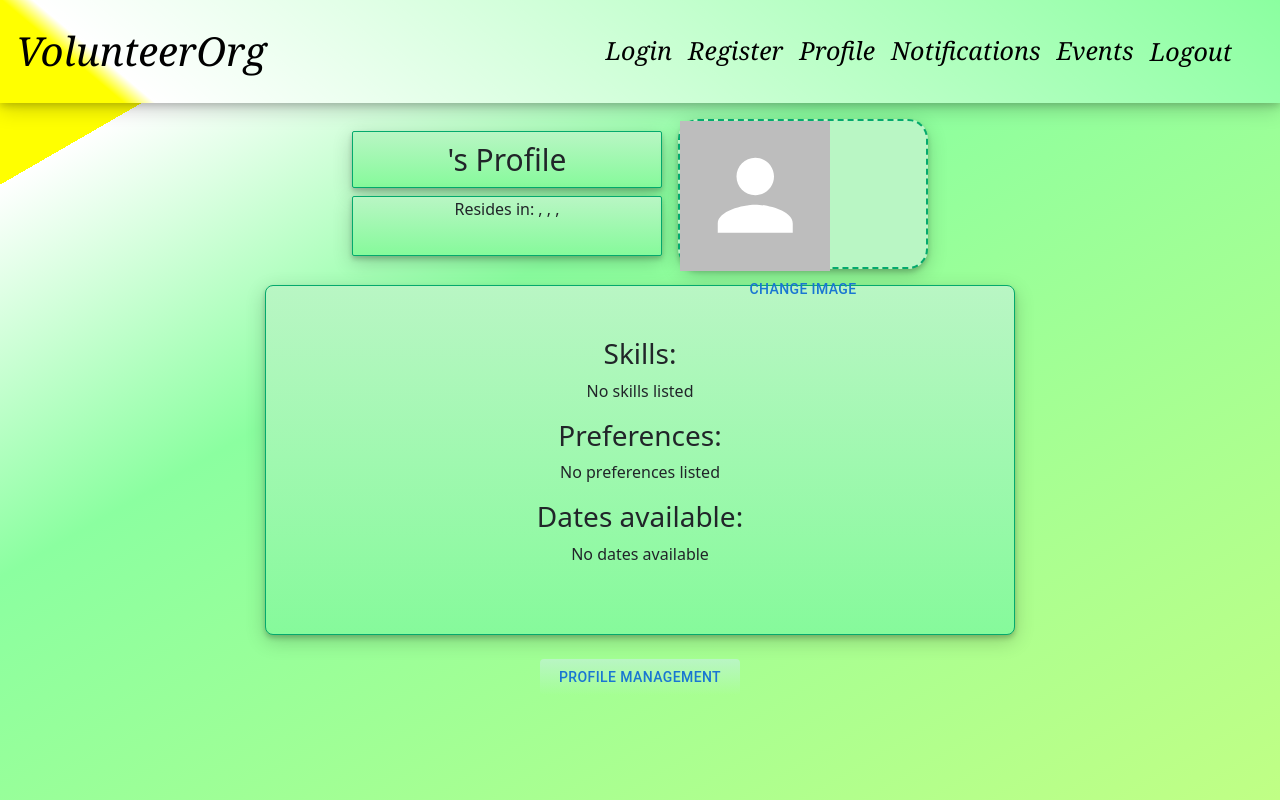
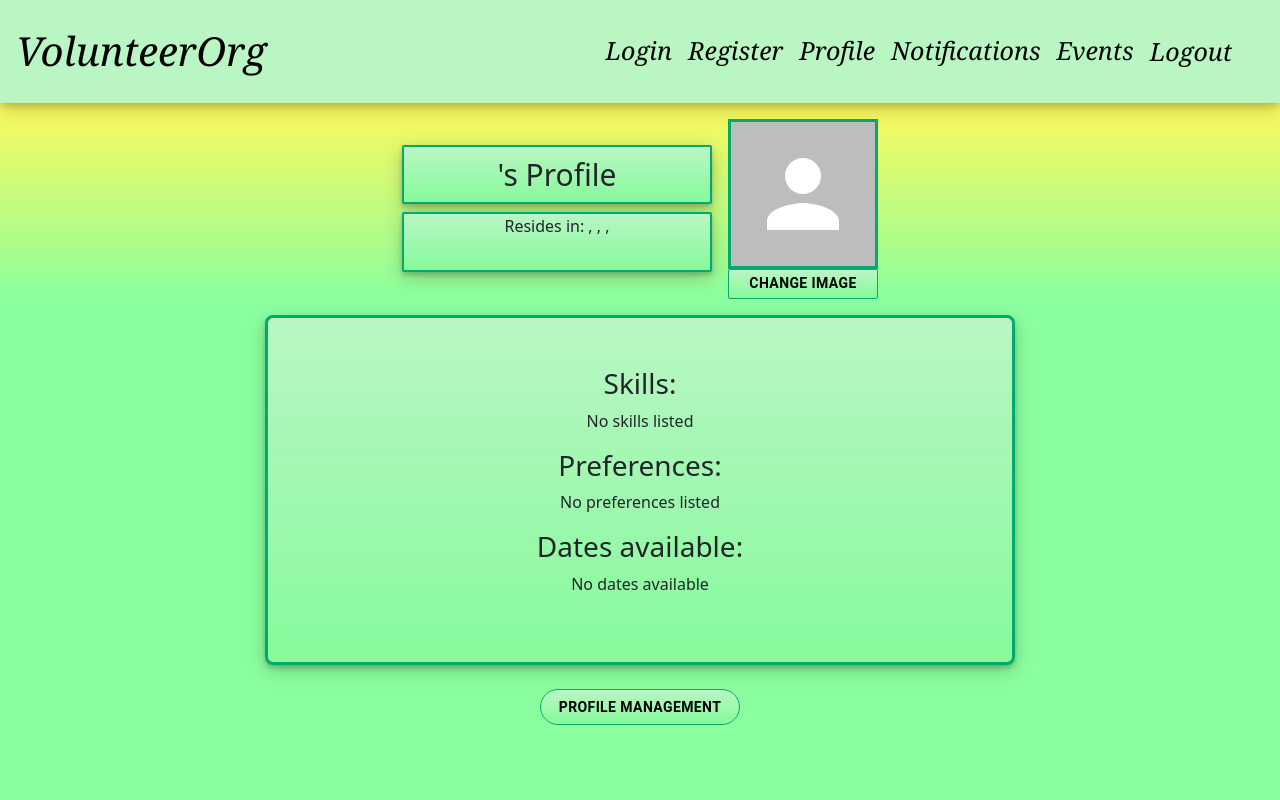
Before and after one commit to Ladicus1239/Volunteer-App, a React (Create React App) app: page /profile in a window 1280 px wide. Built offline with nearby package versions, Linux system fonts and the light colour scheme; no server answers.

Commit message:
Updating css again
It got changed for some reason, but pushing again

```diff
--- a/src/styles.css
+++ b/src/styles.css
@@ -1,43 +1,37 @@
-* {
+*{
   box-sizing: border-box;
 }
 
-body {
+body{
   margin: 0;
-  background: linear-gradient(
-    /*background change*/ 150deg,
-    yellow 0px 160px,
-    white 100px,
-    #8bffa0 500px,
+  background: linear-gradient(/*background change*/
+  #FFF95B 0px 100px,
+  #8bffa0 300px,
   transparent
 );
-  background-color: #c0ff85;
+background-color: #8bffa0;
 background-repeat: no-repeat;
 background-size: cover;
 min-height: 100vh;
 }
 /*//////////////////////////////////////////////////////////////////////////////////////////////////////////////////////////////////////////////////////////////////////////*/
 /*Navbar*/
-.nav {
-  background: linear-gradient(#b9f6c4, transparent);
-  background: linear-gradient(
-    /*background change*/ 40deg,
-    yellow 0px 80px,
-    white 100px,
-    transparent
-  );
+.nav{
+  background:linear-gradient(
+      #b9f6c4 0px 110px,
+      transparent);
   background-color: #8bffa0;
   box-shadow: 0 2px 8px 0 rgba(0, 0, 0, 0.2), 0 6px 20px 0 rgba(0, 0, 0, 0.19);
-  color: black;
+  color:black;
   display: flex;
   justify-content: space-between;
-  font-family: "Georgia", "Times New Roman", serif;
+  font-family: "Georgia","Times New Roman", serif;
   font-style: italic;
   align-items: center;
   gap: 2rem;
   padding: 0 1rem;
 }
-.nav ul {
+.nav ul{
   padding: 2rem;
   margin: 0;
   list-style: none;
@@ -46,67 +40,67 @@ body {
 }
 .nav a {
   color: inherit;
-  text-decoration: none;
+  text-decoration:none;
 }
 
 .nav .HomeButton:hover {
-  color: white; /*added white text change and animation upon hover to VolunteerOrg text*/
+  color: white;           /*added white text change and animation upon hover to VolunteerOrg text*/
   transition-duration: 0.3s;
 }
 
 .nav li {
-  transition: all ease-in-out 0.5s; /*added transition for when mouse no longer hovering links*/
+  transition: all ease-in-out 0.5s;       /*added transition for when mouse no longer hovering links*/
 }
 
-.nav li.active {
+.nav li.active{
   background-color: #89f39c;
 }
 
-.nav li:hover {
+.nav li:hover{
   /*background-color: #86fa9b;*/
-  color: white; /*added white text transition animation and padding upon hover for aesthetics*/
+  color: white;                   /*added white text transition animation and padding upon hover for aesthetics*/
   transition-duration: 0.3s;
   margin-top: 10px;
 }
-.HomeButton {
+.HomeButton{
   font-size: 40px;
-  transition-duration: 0.5s; /*added animation for when mouse comes off of hover*/
+  transition-duration: 0.5s;      /*added animation for when mouse comes off of hover*/
 }
 
-.navbutton {
+.navbutton{
   font-size: 25px;
 }
 /*//////////////////////////////////////////////////////////////////////////////////////////////////////////////////////////////////////////////////////////////////////////*/
 /*General text*/
-.center-text {
+.center-text{
   text-align: center;
 }
 
-.p {
-  font-family: "Georgia", "Times New Roman", serif;
+.p{
+  font-family: "Georgia","Times New Roman", serif;
   font-size: 40px;
 }
 
 .register {
-  font-family: "Georgia", "Times New Roman", serif;
+  font-family: "Georgia","Times New Roman", serif;
   text-align: center;
   margin: auto;
   margin-top: 5px;
   padding-top: 20px;
 }
 
-.center-text {
+.center-text{
   text-align: center;
-  font-family: "Georgia", "Times New Roman", serif;
+  font-family: "Georgia","Times New Roman", serif;
 }
 
-p.center-text {
+p.center-text{
   text-align: center;
   font-size: 30px;
 }
 
-h1.pageTitle {
-  font-family: "Georgia", "Times New Roman", serif;
+h1.pageTitle{
+  font-family: "Georgia","Times New Roman", serif;
   text-align: center;
   margin: auto;
   margin-top: 5px;
@@ -114,7 +108,7 @@ h1.pageTitle {
 }
 /*//////////////////////////////////////////////////////////////////////////////////////////////////////////////////////////////////////////////////////////////////////////*/
 /* profile management page*/
-.PManageContainer1 {
+.PManageContainer1{
   display: flex;
   flex-direction: row;
   justify-content: center;
@@ -125,6 +119,7 @@ h1.pageTitle {
   display: flex;
   flex-direction: row;
 }
+
 
 .day {
   padding-left: 5px;
@@ -144,7 +139,7 @@ h1.pageTitle {
 .buttonDates {
   position: relative;
   margin-top: 5%;
-  border: 2px solid #04aa6d;
+  border: 2px solid #04AA6D;
   border-radius: 10%;
   background: linear-gradient(#b9f6c4, transparent);
   background-color: #86fa9b;
@@ -177,7 +172,7 @@ h1.pageTitle {
   margin-left: 70px;
   margin-top: 15px;
   border: solid;
-  border-color: #04aa6d;
+  border-color: #04AA6D;
   max-height: 90px;
   overflow: scroll;
 }
@@ -185,7 +180,7 @@ h1.pageTitle {
   resize: none;
   justify-content: center;
   text-align: center;
-  font-family: "Georgia", "Times New Roman", serif;
+  font-family: "Georgia","Times New Roman", serif;
   width: 600px;
   height: 500px;
   padding-bottom: 2%;
@@ -197,7 +192,7 @@ h1.pageTitle {
 
 .registerDiv1 input {
   resize: none;
-  width: 300px;
+  width:300px;
   padding: 2%;
   margin-bottom: 20px;
   transition-duration: 0.5s;
@@ -215,7 +210,7 @@ h1.pageTitle {
   height: 500px;
   justify-content: center;
   align-items: center;
-  font-family: "Georgia", "Times New Roman", serif;
+  font-family: "Georgia","Times New Roman", serif;
   box-shadow: 0 2px 8px 0 rgba(0, 0, 0, 0.2), 0 6px 20px 0 rgba(0, 0, 0, 0.19);
   background-color: #86fa9b;
   border-style: double;
@@ -223,7 +218,7 @@ h1.pageTitle {
 }
 
 .registerDiv2 input {
-  padding: 10px;
+  padding:10px;
   transition-duration: 0.5s;
 }
 
@@ -241,11 +236,11 @@ h1.pageTitle {
 .submit {
   width: 125px;
   height: 80px;
-  background: linear-gradient(#b9f6c4, transparent);
+  background:linear-gradient(#b9f6c4,transparent);
   background-color: #86fa9b;
   border: none;
   color: black;
-  border: 2px solid #04aa6d;
+  border: 2px solid #04AA6D;
   padding: 10px;
   text-align: center;
   text-decoration: none;
@@ -257,7 +252,7 @@ h1.pageTitle {
 }
 
 .submit:hover {
-  background-color: #04aa6d;
+  background-color: #04AA6D;
   color: white;
   transition-duration: 0.3s;
 }
@@ -267,7 +262,7 @@ h1.pageTitle {
 }
 /*//////////////////////////////////////////////////////////////////////////////////////////////////////////////////////////////////////////////////////////////////////////*/
 /*Home Page*/
-.logo {
+.logo{
   text-align: center;
   display: block;
   justify-content: center;
@@ -275,32 +270,32 @@ h1.pageTitle {
   margin: auto;
 }
 
-h2.Home {
+h2.Home{
   text-align: center;
   font-size: 40px;
 }
 /*//////////////////////////////////////////////////////////////////////////////////////////////////////////////////////////////*/
 /*logout button*/
-.logoutButton {
+.logoutButton{
   margin-top: 1px;
-  background: none;
-  border: none;
-  padding: 0;
+  background:none;
+  border:none;
+  padding:0;
   cursor: pointer;
   font-size: 25px;
-  font-family: "Georgia", "Times New Roman", serif;
+  font-family: "Georgia","Times New Roman", serif;
   font-style: italic;
 }
 
-.logoutButton:hover {
+.logoutButton:hover{
   /*background-color: #86fa9b;*/
-  color: white; /*added white text transition animation and padding upon hover for aesthetics*/
+  color: white;                   /*added white text transition animation and padding upon hover for aesthetics*/
   transition-duration: 0.3s;
 }
 
 /*//////////////////////////////////////////////////////////////////////////////////////////////////////////////////////////////////////////////////////////////////////////*/
 /*Login Page*/
-.login {
+.login{
   text-align: center;
   display: block;
   justify-content: center;
@@ -308,11 +303,11 @@ h2.Home {
   margin: 5px;
   height: 80px;
 }
-img.googlelogin {
+img.googlelogin{
 height: 80px;
 }
 
-input.loginInput {
+input.loginInput{
   text-align: center;
   justify-content: center;
   border: 2px solid black;
@@ -325,11 +320,11 @@ input.loginInput {
 .loginButton {
   width: 80px;
   height: 40px;
-  background: linear-gradient(#b9f6c4, transparent);
+  background:linear-gradient(#b9f6c4,transparent);
   background-color: #86fa9b;
   border: none;
   color: black;
-  border: 2px solid #04aa6d;
+  border: 2px solid #04AA6D;
   padding: 10px;
   text-align: center;
   text-decoration: none;
@@ -341,7 +336,7 @@ input.loginInput {
 }
 
 .loginButton:hover {
-  background-color: #04aa6d;
+  background-color: #04AA6D;
   color: white;
   transition-duration: 0.3s;
 }
@@ -351,13 +346,13 @@ input.loginInput {
 }
 /*///////////////////////////////////////////////////////////////////////////////////*/
 /*Register page*/
-.signup-header {
+.signup-header{
   text-align: center;
   margin-bottom: 10px;
 }
-.signup-card {
+.signup-card{
   justify-items: center;
-  font-family: "Georgia", "Times New Roman", serif;
+  font-family: "Georgia","Times New Roman", serif;
   font-size: 20px;
   margin-top: 50px;
   width: 800px;
@@ -365,20 +360,20 @@ input.loginInput {
   background-color: #86fa9b;
   min-height: 400px;
 }
-.SignInRedirect {
-  font-family: "Georgia", "Times New Roman", serif;
+.SignInRedirect{
+  font-family: "Georgia","Times New Roman", serif;
   font-size: 24px;
 }
-.signup-button {
+.signup-button{
   margin-left: 190px;
   margin-top: 30px;
   width: 400px;
   height: 40px;
-  background: linear-gradient(#b9f6c4, transparent);
+  background:linear-gradient(#b9f6c4,transparent);
   background-color: #86fa9b;
   border: none;
   color: black;
-  border: 2px solid #04aa6d;
+  border: 2px solid #04AA6D;
   padding: 10px;
   text-align: center;
   text-decoration: none;
@@ -388,79 +383,79 @@ input.loginInput {
   transition-duration: 0.5s;
 }
 
-.signup-button:hover {
-  background-color: #04aa6d;
+.signup-button:hover{
+  background-color: #04AA6D;
   color: white;
   transition-duration: 0.3s;
-  border: 2px solid #04aa6d;
+  border: 2px solid #04AA6D;
 }
 
-.signup-button:active {
+.signup-button:active{
   color: black;
 }
 
-.signup-container {
+.signup-container{
   flex-direction: column;
   align-items: center;
   justify-content: center;
 }
-.signup-form {
+.signup-form{
   flex-direction: column;
   align-items: center;
   justify-content: center;
 }
 /*//////////////////////////////////////////////////////////////////////////////////////////////////////////////////////////////////////////////////////////////////////////*/
 /*Notification component*/
-.msginput {
+.msginput{
   display: flex;
   align-items: center;
   justify-content: center;
   flex-direction: column;
 }
 
-input.sender {
+input.sender{
   border: 2px solid black;
   width: 210px;
 }
 
-textarea.message {
-  font-family: "Georgia", "Times New Roman", serif;
+textarea.message{
+  font-family: "Georgia","Times New Roman", serif;
   resize: none;
-  overflow: scroll;
+  overflow:scroll;
   border: 2px solid black;
   width: 800px;
   height: 200px;
 }
 
-table.announcement {
-  font-family: "Georgia", "Times New Roman", serif;
+table.announcement{
+  font-family: "Georgia","Times New Roman", serif;
 
   width: 800px;
   border-collapse: collapse;
   border: 2px solid black;
 }
 
-th.announcementNames {
-  table-layout: fixed;
-  font-family: "Georgia", "Times New Roman", serif;
+th.announcementNames{
+  table-layout:fixed;
+  font-family: "Georgia","Times New Roman", serif;
   vertical-align: top;
   background-color: #8bffa0;
   border: 2px solid black;
 }
 
-tr.announcementData {
+tr.announcementData{
   resize: none;
-  table-layout: fixed;
+  table-layout:fixed;
   height: 100px;
-  overflow-y: scroll;
+  overflow-y:scroll;
 }
 
-td.announcementData {
+td.announcementData{
   resize: none;
-  table-layout: fixed;
+  table-layout:fixed;
   height: 100px;
-  overflow-y: scroll;
-  font-family: "Georgia", "Times New Roman", serif;
+  overflow-y:scroll;
+  font-family: "Georgia","Times New Roman", serif;
   border: 2px solid black;
   background-color: white;
   vertical-align: top;
@@ -469,11 +464,11 @@ td.announcementData {
 .notificationSend {
   width: 80px;
   height: 40px;
-  background: linear-gradient(#b9f6c4, transparent);
+  background:linear-gradient(#b9f6c4,transparent);
   background-color: #86fa9b;
   border: none;
   color: black;
-  border: 2px solid #04aa6d;
+  border: 2px solid #04AA6D;
   padding: 10px;
   text-align: center;
   text-decoration: none;
@@ -485,7 +480,7 @@ td.announcementData {
 }
 
 .notificationSend:hover {
-  background-color: #04aa6d;
+  background-color: #04AA6D;
   color: white;
   transition-duration: 0.3s;
 }
@@ -519,16 +514,16 @@ td.announcementData {
 }
 /*//////////////////////////////////////////////////////////////////////////////////////////////////////////////////////////////////////////////////////////////////////////*/
 /*Event Page*/
-.adminredirect {
+.adminredirect{
   margin: 4px;
   height: 40px;
   width: 160px;
   font-size: 18px;
-  background: linear-gradient(#b9f6c4, transparent);
+  background:linear-gradient(#b9f6c4,transparent);
   background-color: #86fa9b;
   border: none;
   color: black;
-  border: 2px solid #04aa6d;
+  border: 2px solid #04AA6D;
   padding: 10px;
   text-align: center;
   text-decoration: none;
@@ -539,7 +534,7 @@ td.announcementData {
   transition-duration: 0.5s;
 }
 .adminredirect:hover {
-  background-color: #04aa6d;
+  background-color: #04AA6D;
   color: white;
   transition-duration: 0.3s;
 }
@@ -551,14 +546,14 @@ td.announcementData {
 /*event management Page*/
 .eventDiv1 {
   position: relative;
-  width: 800px;
+  width:800px;
   height: 400px;
   justify-content: center;
   resize: none;
-  vertical-align: middle;
+  vertical-align:middle;
   align-items: center;
   text-align: center;
-  font-family: "Georgia", "Times New Roman", serif;
+  font-family: "Georgia","Times New Roman", serif;
   box-shadow: 0 2px 8px 0 rgba(0, 0, 0, 0.2), 0 6px 20px 0 rgba(0, 0, 0, 0.19);
   background-color: #86fa9b;
   border-style: double;
@@ -568,7 +563,7 @@ td.announcementData {
 .eventDiv1 input {
   height: 100px;
   resize: none;
-  position: left;
+  position:left;
   margin-bottom: 4px;
   transition-duration: 0.5s;
 }
@@ -579,14 +574,14 @@ td.announcementData {
 }
 
 .eventDiv2 {
-  width: 800px;
+  width:800px;
   height: 400px;
   justify-content: center;
   resize: none;
-  vertical-align: middle;
+  vertical-align:middle;
   align-items: center;
   text-align: center;
-  font-family: "Georgia", "Times New Roman", serif;
+  font-family: "Georgia","Times New Roman", serif;
   box-shadow: 0 2px 8px 0 rgba(0, 0, 0, 0.2), 0 6px 20px 0 rgba(0, 0, 0, 0.19);
   background-color: #86fa9b;
   border-style: double;
@@ -606,10 +601,11 @@ td.announcementData {
 .container {
   display: flex;
   justify-content: center;
+
 }
 /*//////////////////////////////////////////////////////////////////////////////////////////////////////////////////////////////////////////////////////////////////////////*/
 /*Volunteer History Page*/
-.volunteerContainer {
+.volunteerContainer{
 display: flex;
 flex-direction: column;
 justify-content: center;
@@ -623,7 +619,7 @@ td.announcementData {
   box-shadow: 0 3px 5px 0 rgba(0, 0, 0, 0.2), 0 6px 20px 0 rgba(0, 0, 0, 0.19);
   padding: 10px;
   border: solid;
-  border-color: #04aa6d;
+  border-color: #04AA6D;
   border-radius: 20%;
   width: 310px;
 }
@@ -649,36 +645,37 @@ td.announcementData {
   padding: 10px;
 }
 
-.table td:nth-child(odd) {
+.table td:nth-child(odd){
   background-color: #b9f6c4;
 }
 
+
 /*//////////////////////////////////////////////////////////////////////////////////////////////////////////////////////////////////////////////////////////////////////////*/
 /*Profile Page*/
-.profileContainer1 {
+.profileContainer1{
   display: flex;
   flex-direction: column;
   justify-content: center;
   margin: 8px;
 }
-.profileContainer2 {
+.profileContainer2{
   display: flex;
   flex-direction: column;
-  justify-content: end;
+  justify-content:end;
   margin: 8px;
 }
-.profileContainer3 {
+.profileContainer3{
   display: flex;
   flex-direction: row;
   justify-content: center;
   margin: 8px;
 }
-.profileContainer4 {
+.profileContainer4{
   display: flex;
   flex-direction: column;
   align-items: center;
 }
-.profileContainer5 {
+.profileContainer5{
   display: flex;
   flex-direction: column;
   justify-content: center;
@@ -691,7 +688,7 @@ td.announcementData {
   box-shadow: 0 3px 5px 0 rgba(0, 0, 0, 0.2), 0 6px 20px 0 rgba(0, 0, 0, 0.19);
   padding: 10px;
   border: solid;
-  border-color: #04aa6d;
+  border-color: #04AA6D;
   border-radius: 20%;
   width: 310px;
   height: 70px;
@@ -703,7 +700,7 @@ td.announcementData {
   background-color: #86fa9b;
   box-shadow: 0 3px 5px 0 rgba(0, 0, 0, 0.2), 0 6px 20px 0 rgba(0, 0, 0, 0.19);
   border: solid;
-  border-color: #04aa6d;
+  border-color: #04AA6D;
   border-radius: 5%;
   width: 310px;
   height: 60px;
@@ -717,25 +714,25 @@ td.announcementData {
   box-shadow: 0 3px 5px 0 rgba(0, 0, 0, 0.2), 0 6px 20px 0 rgba(0, 0, 0, 0.19);
   padding: 1px;
   border: solid;
-  border-color: #04aa6d;
+  border-color: #04AA6D;
   border-radius: 5%;
   width: 750px;
   height: 350px;
 }
 
-.image {
+/*.image {
   width: 250px;
   height: 150px;
   border-style: dashed;
-  border-color: #04aa6d;
+  border-color: #04AA6D;
   background-color: #b9f6c4;
   box-shadow: 0 3px 5px 0 rgba(0, 0, 0, 0.2), 0 6px 20px 0 rgba(0, 0, 0, 0.19);
   text-align: center;
-}
+}*/
 
 .pmbutton {
   width: 200px;
-  border: 2px solid #04aa6d;
+  border: 2px solid #04AA6D;
   border-radius: 10%;
   background: linear-gradient(#b9f6c4, transparent);
   background-color: #86fa9b;
--- a/src/styles2.css
+++ b/src/styles2.css
@@ -1,10 +1,26 @@
 /* profile management page*/
-.PManageContainer1 {
+.PManageContainer1{
   display: flex;
   flex-direction: row;
   justify-content: center;
   margin: 8px;
   padding-bottom: 10px;
+}
+
+.center-text {
+  display: flex;
+  flex-direction: column;
+  justify-content: center;
+  align-items: center;
+  margin-top: 30px;
+}
+.center-text .pageTitle {
+  border: 2px solid #04AA6D;
+  border-radius: 20%;
+  background: linear-gradient(#b9f6c4, transparent);
+  background-color: #86fa9b;
+  padding: 10px;
+  text-decoration: none;
 }
 
 .state {
@@ -18,6 +34,7 @@
   display: flex;
   flex-direction: row;
 }
+
 
 .day {
   padding-left: 5px;
@@ -37,7 +54,7 @@
 .buttonDates {
   position: relative;
   margin-top: 5%;
-  border: 2px solid #04aa6d;
+  border: 2px solid #04AA6D;
   border-radius: 10%;
   background: linear-gradient(#b9f6c4, transparent);
   background-color: #86fa9b;
@@ -70,7 +87,7 @@
   margin-left: 70px;
   margin-top: 15px;
   border: solid;
-  border-color: #04aa6d;
+  border-color: #04AA6D;
   max-height: 90px;
   overflow: scroll;
 }
@@ -78,19 +95,23 @@
   resize: none;
   justify-content: center;
   text-align: center;
-  font-family: "Georgia", "Times New Roman", serif;
+  font-family: "Georgia","Times New Roman", serif;
   width: 600px;
   height: 500px;
-  padding-bottom: 2%;
+  margin-right: 10px;
+  padding-top: 20px;
   box-shadow: 0 2px 8px 0 rgba(0, 0, 0, 0.2), 0 6px 20px 0 rgba(0, 0, 0, 0.19);
+  background: linear-gradient(#b9f6c4, transparent);
   background-color: #86fa9b;
-  border-style: double;
+  border-style: solid;
+  border-radius: 8px;
+  border-color: #04AA6D;
   box-sizing: border-box;
 }
 
 .registerDiv1 input {
   resize: none;
-  width: 300px;
+  width:300px;
   padding: 2%;
   margin-bottom: 20px;
   transition-duration: 0.5s;
@@ -106,17 +127,21 @@
   flex-direction: column;
   width: 600px;
   height: 500px;
+  margin-left: 10px;
   justify-content: center;
   align-items: center;
-  font-family: "Georgia", "Times New Roman", serif;
+  font-family: "Georgia","Times New Roman", serif;
   box-shadow: 0 2px 8px 0 rgba(0, 0, 0, 0.2), 0 6px 20px 0 rgba(0, 0, 0, 0.19);
+  background: linear-gradient(#b9f6c4, transparent);
   background-color: #86fa9b;
-  border-style: double;
+  border-style: solid;
+  border-radius: 8px;
+  border-color: #04AA6D;
   box-sizing: border-box;
 }
 
 .registerDiv2 input {
-  padding: 10px;
+  padding:10px;
   transition-duration: 0.5s;
 }
 
@@ -134,11 +159,11 @@
 .submit {
   width: 125px;
   height: 80px;
-  background: linear-gradient(#b9f6c4, transparent);
+  background:linear-gradient(#b9f6c4,transparent);
   background-color: #86fa9b;
   border: none;
   color: black;
-  border: 2px solid #04aa6d;
+  border: 2px solid #04AA6D;
   padding: 10px;
   text-align: center;
   text-decoration: none;
@@ -150,7 +175,7 @@
 }
 
 .submit:hover {
-  background-color: #04aa6d;
+  background-color: #04AA6D;
   color: white;
   transition-duration: 0.3s;
 }
@@ -184,12 +209,12 @@
 }
 /*//////////////////////////////////////////////////////////////////////////////////////////////////////////////////////////////////////////////////////////////////////////*/
 /*Volunteer History Page*/
-.volunteerContainer {
-  display: flex;
-  flex-direction: column;
-  justify-content: center;
-  align-items: center;
-  margin-top: 30px;
+.volunteerContainer{
+display: flex;
+flex-direction: column;
+justify-content: center;
+align-items: center;
+margin-top: 30px;
 }
 
 .volhistory {
@@ -197,14 +222,11 @@
   background: linear-gradient(#b9f6c4, transparent);
   background-color: #86fa9b;
   box-shadow: 0 3px 5px 0 rgba(0, 0, 0, 0.2), 0 6px 20px 0 rgba(0, 0, 0, 0.19);
-  padding: 20px;
+  padding: 10px;
   border: solid;
-  border-color: #04aa6d;
-  border-radius: 20px;
-  font-family: "Georgia", "Times New Roman", serif;
-  font-size: 36px;
+  border-color: #04AA6D;
+  border-radius: 20%;
   width: 310px;
-  margin: 15px auto 20px;
 }
 
 .table {
@@ -229,36 +251,37 @@
   padding: 10px;
 }
 
-.table td:nth-child(odd) {
+.table td:nth-child(odd){
   background-color: #b9f6c4;
 }
 
+
 /*//////////////////////////////////////////////////////////////////////////////////////////////////////////////////////////////////////////////////////////////////////////*/
 /*Profile Page*/
-.profileContainer1 {
+.profileContainer1{
   display: flex;
   flex-direction: column;
   justify-content: center;
   margin: 8px;
 }
-.profileContainer2 {
+.profileContainer2{
   display: flex;
   flex-direction: column;
-  justify-content: end;
+  justify-content:end;
   margin: 8px;
 }
-.profileContainer3 {
+.profileContainer3{
   display: flex;
   flex-direction: row;
   justify-content: center;
   margin: 8px;
 }
-.profileContainer4 {
+.profileContainer4{
   display: flex;
   flex-direction: column;
   align-items: center;
 }
-.profileContainer5 {
+.profileContainer5{
   display: flex;
   flex-direction: column;
   justify-content: center;
@@ -273,9 +296,9 @@
   padding-right: 10px;
   padding-bottom: 45px;
   border: solid;
-  border-color: #04aa6d;
+  border-color: #04AA6D;
   border-radius: 2px;
-  border-width: 1px;
+  border-width: 2px;
   width: 310px;
   height: 50px;
   overflow: hidden;
@@ -287,9 +310,9 @@
   background-color: #86fa9b;
   box-shadow: 0 3px 5px 0 rgba(0, 0, 0, 0.2), 0 6px 20px 0 rgba(0, 0, 0, 0.19);
   border: solid;
-  border-color: #04aa6d;
+  border-color: #04AA6D;
   border-radius: 2px;
-  border-width: 1px;
+  border-width: 2px;
   width: 310px;
   height: 60px;
 }
@@ -302,28 +325,61 @@
   box-shadow: 0 3px 5px 0 rgba(0, 0, 0, 0.2), 0 6px 20px 0 rgba(0, 0, 0, 0.19);
   padding: 1px;
   border: solid;
-  border-color: #04aa6d;
+  border-color: #04AA6D;
   border-radius: 8px;
-  border-width: 1px;
+  border-width: 3px;
   width: 750px;
   height: 350px;
 }
 
-.image {
+/*.image {
   width: 250px;
   height: 150px;
   border-style: dashed;
-  border-color: #04aa6d;
+  border-color: #04AA6D;
   border-radius: 20px;
   border-width: 2px;
   background-color: #b9f6c4;
   box-shadow: 0 3px 5px 0 rgba(0, 0, 0, 0.2), 0 6px 20px 0 rgba(0, 0, 0, 0.19);
   text-align: center;
+}*/
+
+.avatar {
+  border: solid;
+  border-color: #04AA6D;
+  border-radius: 8px;
+  border-width: 3px;
 }
 
-.pmbutton {
+.profileContainer2 .imageButton {
+  width: 150px;
+  height: 30px;
+  border: 2px solid #04AA6D;
+  border-radius: 2px;
+  border-width: 1px;
+  background: linear-gradient(#b9f6c4, transparent);
+  background-color: #86fa9b;
+  font-weight: bold;
+  padding: 5px;
+  text-decoration: none;
+  color: black;
+  text-decoration: none;
+  transition: all ease-in-out 0.4s;
+}
+
+.profileContainer2 .imageButton a {
+  color: inherit;
+  text-decoration: none;
+}
+
+.profileContainer2 .imageButton:hover {
+  color: white;
+  transition-duration: 0.3s;
+}
+
+.profileContainer4 .pmbutton {
   width: 200px;
-  border: 2px solid #04aa6d;
+  border: 2px solid #04AA6D;
   border-radius: 20px;
   border-width: 1px;
   background: linear-gradient(#b9f6c4, transparent);
```
Lines whose indentation alone changed are shown as unchanged.
